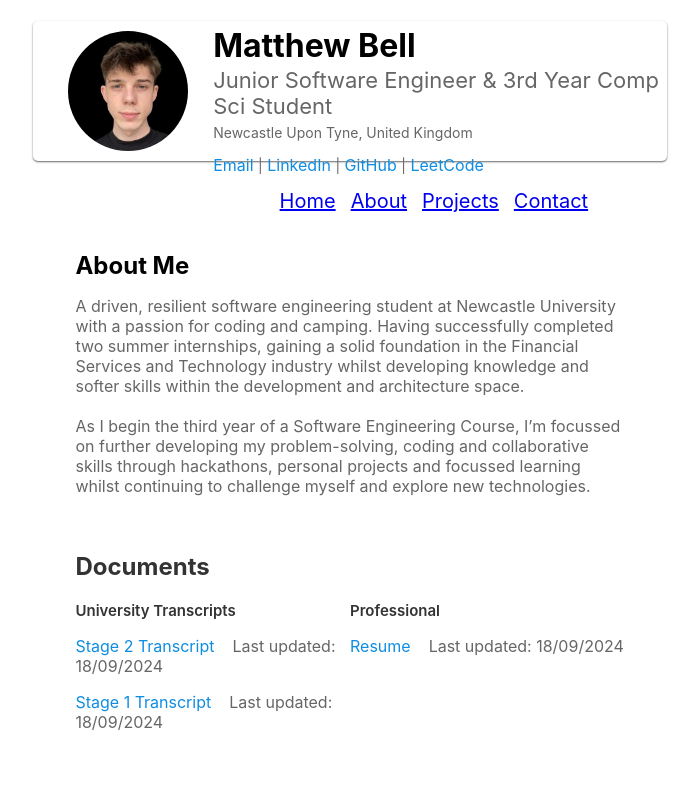
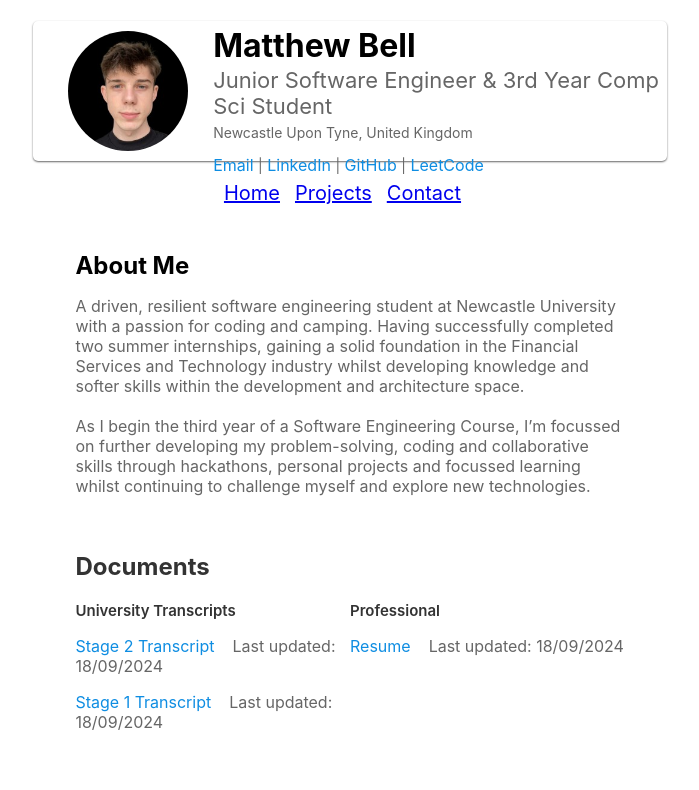
Before and after one commit to MatthewBel11/newportfolio, a React (Create React App) app in the folder my-app/: page / in a window 1280 px wide. Shown: the top 790 px of the page, without its empty margins (290-989 px from the left). Built offline with nearby package versions, Linux system fonts and the light colour scheme.

Commit message:
- Removed some routes and updated to redirect

```diff
--- a/my-app/src/components/Navbar/Navbar.js
+++ b/my-app/src/components/Navbar/Navbar.js
@@ -1,17 +1,15 @@
-import React from 'react'
-import styles from './Navbar.module.css'
+import React from 'react';
+import { Link } from 'react-router-dom';
+import styles from './Navbar.module.css';
 
-
-function Navbar(){
-
-    return(
-        <div className={styles.Navholder}>
-            <a href='/' className={styles.LinkElement}> Home </a>
-            <a href='/About' className={styles.LinkElement}> About </a>
-            <a href='/Projects' className={styles.LinkElement}> Projects </a>
-            <a href='/Contact' className={styles.LinkElement}> Contact </a>
-        </div>
-    )
+function Navbar() {
+  return (
+    <div className={styles.Navholder}>
+      <Link to="/" className={styles.LinkElement}> Home </Link>
+      <Link to="/projects" className={styles.LinkElement}> Projects </Link>
+      <Link to="/contact" className={styles.LinkElement}> Contact </Link>
+    </div>
+  );
 }
 
 export default Navbar;
--- a/my-app/src/components/Navbar/Navbar.module.css
+++ b/my-app/src/components/Navbar/Navbar.module.css
@@ -1,20 +1,19 @@
 .Navholder{
-    width: 20%;
+    width: 78%;
     height: 5vh;
     display: flex;
+    justify-content: center;
     margin: auto;
     margin-top: 20px;
 }
 
 .LinkElement{
-    margin: auto;
     font-weight: 400;
     font-size: 20px;
     margin-right: 15px;
 }
 
 .LinkElement:focus{
-    margin: auto;
     font-weight: 400;
     font-size: 20px;
     text-decoration: underline;
```
